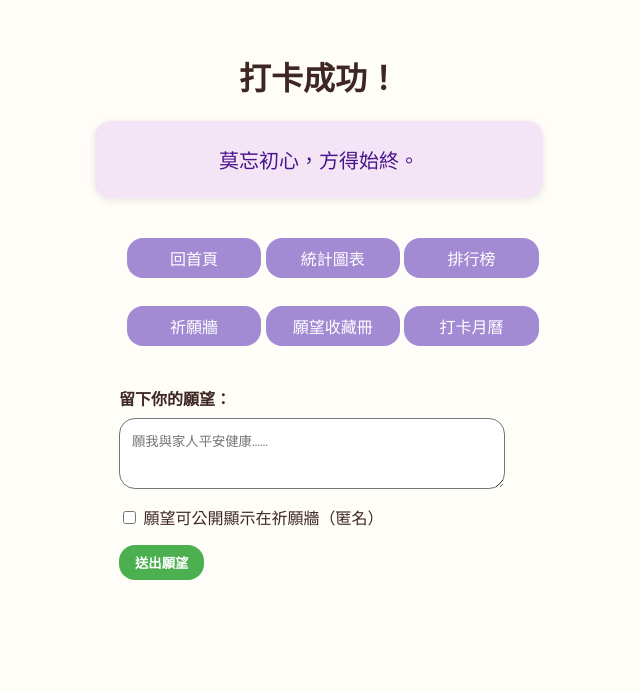
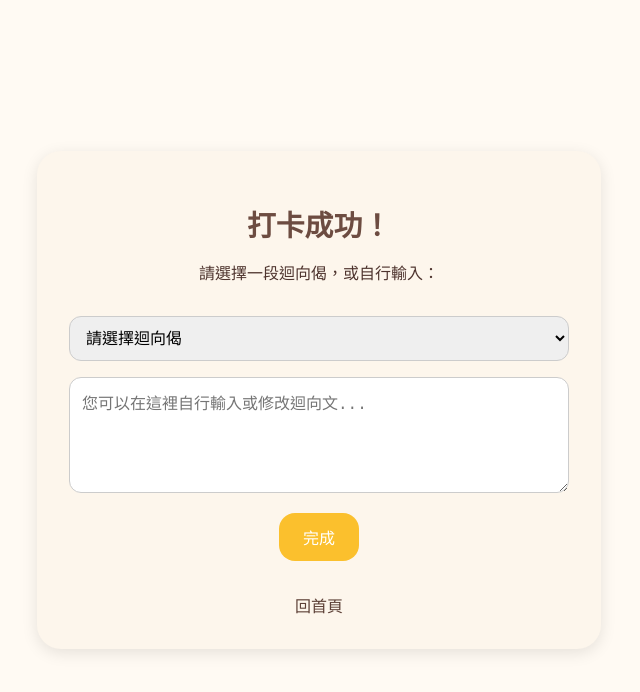
Before and after one commit to teresa0919/ddm-fy1, a website: page success.html in a window 1280 px wide. Shown: the whole page, without its empty margins (321-961 px from the left). Drawn offline with nearby package versions, Linux system fonts and the light colour scheme.

Commit message:
Update success.html

```diff
--- a/success.html
+++ b/success.html
@@ -1,156 +1,102 @@
-
 <!DOCTYPE html>
 <html lang="zh-Hant">
 <head>
   <meta charset="UTF-8" />
   <meta name="viewport" content="width=device-width, initial-scale=1.0"/>
-  <title>打卡成功</title>
-  <link rel="stylesheet" href="style.css" />
+  <title>打卡成功！</title>
   <style>
-    .success-box {
+    body {
+      font-family: 'Noto Sans TC', sans-serif;
+      background-color: #fffaf3;
+      margin: 0;
+      padding: 0;
+      display: flex;
+      align-items: center;
+      justify-content: center;
+      min-height: 100vh;
+      color: #4e342e;
+    }
+    .container {
+      max-width: 500px;
+      width: 90%;
+      margin: auto;
+      background: #fdf6ec;
+      padding: 2rem;
+      border-radius: 1.5rem;
+      box-shadow: 0 4px 16px rgba(0,0,0,0.1);
       text-align: center;
-      padding: 2rem 1rem;
     }
-    .quote {
-      font-size: 1.25rem;
-      background-color: #f3e5f5;
+    h1 {
+      font-size: 1.8rem;
+      margin-bottom: 1rem;
+      color: #6d4c41;
+    }
+    select, textarea {
+      width: 100%;
+      padding: 0.75rem;
+      font-size: 1rem;
+      margin-top: 1rem;
+      border: 1px solid #ccc;
+      border-radius: 0.75rem;
+      box-sizing: border-box;
+    }
+    button {
+      margin-top: 1rem;
+      padding: 0.75rem 1.5rem;
+      font-size: 1rem;
       border-radius: 1rem;
-      padding: 1.5rem;
-      margin: 1rem auto;
-      color: #4a148c;
-      max-width: 400px;
-      box-shadow: 0 2px 8px rgba(0,0,0,0.1);
+      border: none;
+      background-color: #fbc02d;
+      color: white;
+      cursor: pointer;
     }
-    .buttons {
-      display: grid;
-      grid-template-columns: repeat(auto-fit, minmax(120px, 1fr));
-      gap: 0.75rem 1rem;
-      justify-content: center;
-      max-width: 400px;
-      margin: 2rem auto 0;
-    }
-    .buttons a {
+    .links {
       margin-top: 2rem;
     }
-    .buttons {
-      display: grid;
-      grid-template-columns: repeat(auto-fit, minmax(120px, 1fr));
-      gap: 0.75rem 1rem;
-      justify-content: center;
-      max-width: 400px;
-      margin: 2rem auto 0;
-    }
-    .buttons a {
-      display: grid;
-      grid-template-columns: 1fr 1fr;
-      gap: 1rem 1rem;
-      justify-content: center;
-      max-width: 300px;
-      margin: 2rem auto 0;
-    }
-    .buttons a {
-      display: inline-block;
-      background: #a38bd4;
-      color: #fff;
-      padding: 0.5rem 0.6rem; width: 115px; font-size: 0.95rem; text-align: center;
-      margin: 0.5rem;
-      border-radius: 1rem;
+    .links a {
+      margin: 0 0.5rem;
       text-decoration: none;
-      font-size: 1rem;
+      color: #5d4037;
     }
   </style>
 </head>
 <body>
-  <script src="https://cdnjs.cloudflare.com/ajax/libs/bodymovin/5.7.6/lottie.min.js"></script>
-<div class="container success-box">
-  <div id="animation" style="width: 180px; margin: 1rem auto;"></div>
+  <div class="container">
     <h1>打卡成功！</h1>
-    <div class="quote" id="quoteDisplay">……</div>
-    <div class="buttons">
+    <p>請選擇一段迴向偈，或自行輸入：</p>
+
+    <select id="dedicationSelect" onchange="updateTextarea(this)">
+      <option value="">請選擇迴向偈</option>
+      <option value="願以此功德。莊嚴佛淨土。上報四重恩。下濟三途苦。若有見聞者。悉發菩提心。盡此一報身。同生極樂國。">迴向偈一</option>
+      <option value="願生西方淨土中，九品蓮花為父母。花開見佛悟無生，不退菩薩為伴侶。">迴向偈二</option>
+      <option value="十方三世佛，阿彌陀第一；九品度眾生，威德無窮極。我今大皈依，懺悔三業罪；凡有諸福善，至心用迴向。願同念佛人，感應隨時現；臨終西方境，分明在目前。見聞皆精進，同生極樂國；見佛了生死，如佛度一切。無邊煩惱斷，無量法門修；誓願度眾生，總願成佛道。虛空有盡，我願無窮。虛空有盡，我願無窮。">迴向偈三</option>
+      <option value="願我臨欲命終時，盡除一切諸障礙，面見彼佛阿彌陀，即得往生安樂剎。">迴向偈四</option>
+      <option value="願我命終時，盡除諸障礙，面見阿彌陀，往生安樂剎。">迴向偈五</option>
+      <option value="願以此功德。莊嚴佛淨土。上報四重恩。下濟三途苦。普願盡法界。沉溺諸有情。若有見聞者。悉發菩提心。盡此一報身。同生極樂國。願消三障諸煩惱，願得智慧真明瞭，普願罪障悉消除，世世常行菩薩道。">迴向偈六</option>
+      <option value="願以此功德，普及於一切。我等與眾生，皆共成佛道。">迴向偈七</option>
+      <option value="世界和平，人民安樂。正法久住，法輪常轉。災障消滅，禍患不生。法界有情，同生極樂。">迴向偈八</option>
+      <option value="我今稱念阿彌陀，真實功德佛名號，唯願慈悲哀攝受，證知懺悔及所願。我昔所造諸惡業，皆由無始貪瞋癡，從身語意之所生，一切我今皆懺悔。願我臨欲命終時，盡除一切諸障礙，面見我佛阿彌陀，即得往生安樂剎。我既往生彼國已，現前成就此大願，普願沉溺諸眾生，速往無量光佛剎。">迴向偈九</option>
+      <option value="稽首西方安樂國，接引眾生大導師。我今發願願往生，唯願慈悲哀攝受。">迴向偈十</option>
+    </select>
+
+    <textarea id="dedicationText" rows="5" placeholder="您可以在這裡自行輸入或修改迴向文..."></textarea>
+
+    <button onclick="goHome()">完成</button>
+
+    <div class="links">
       <a href="index.html">回首頁</a>
-      <a href="chart.html">統計圖表</a>
-      <a href="leaderboard.html">排行榜</a>
-      <a href="public_wishes.html">祈願牆</a>
-      <a href="my_wishes.html">願望收藏冊</a>
-      <a href="calendar.html">打卡月曆</a>
     </div>
+  </div>
 
-    <div class="wish-box" style="margin-top: 2rem; text-align: left; max-width: 400px; margin-left: auto; margin-right: auto;">
-      <label for="wish" style="font-weight: bold;">留下你的願望：</label><br/>
-      <textarea id="wish" rows="3" placeholder="願我與家人平安健康……" style="width: 90%; max-width: 360px; margin-top: 0.5rem; border-radius: 1rem; padding: 0.75rem;"></textarea>
-      <div style="margin-top: 0.75rem;">
-        <input type="checkbox" id="isPublic" />
-        <label for="isPublic">願望可公開顯示在祈願牆（匿名）</label>
-      </div>
-      <button onclick="submitWish()" style="margin-top: 1rem; padding: 0.5rem 1rem; border-radius: 1rem; background: #4caf50; color: white; border: none; font-weight: bold;">送出願望</button>
-      <div id="wishMsg" style="margin-top: 0.5rem; font-style: italic; color: #388e3c;"></div>
-    </div>
-</div>
+  <script>
+    function updateTextarea(select) {
+      document.getElementById('dedicationText').value = select.value;
+    }
 
-<script type="module">
-import { initializeApp } from "https://www.gstatic.com/firebasejs/9.22.2/firebase-app.js";
-import { getDatabase, ref, push } from "https://www.gstatic.com/firebasejs/9.22.2/firebase-database.js";
-const firebaseConfig = {
-  apiKey: "AIzaSyBU1AYuZzvZC1eW4nllG5qCAvcKXT90sg0",
-  authDomain: "ddm-fy.firebaseapp.com",
-  databaseURL: "https://ddm-fy-default-rtdb.asia-southeast1.firebasedatabase.app",
-  projectId: "ddm-fy",
-  storageBucket: "ddm-fy.appspot.com",
-  messagingSenderId: "439647437849",
-  appId: "1:439647437849:web:b195f3e4d316d417969688"
-};
-const app = initializeApp(firebaseConfig);
-const db = getDatabase(app);
-</script>
-<script>
-const quotes = [
-  "一日不作，一日不食。",
-  "佛法在世間，不離世間覺。",
-  "念佛一聲，罪滅河沙。",
-  "隨喜功德，福慧雙增。",
-  "靜坐常思己過，閒談莫論人非。",
-  "莫忘初心，方得始終。",
-  "心淨則佛土淨，心安即是道場。",
-  "修行不離日常，持戒就在生活。",
-  "願以此功德，普及於一切。",
-  "正念當下，即是光明。"
-];
-document.getElementById("quoteDisplay").textContent = quotes[Math.floor(Math.random() * quotes.length)];
-
-function submitWish() {
-  const wish = document.getElementById("wish").value.trim();
-  const isPublic = document.getElementById("isPublic").checked;
-  const msg = document.getElementById("wishMsg");
-
-  if (!wish) {
-    msg.textContent = "請先輸入願望內容唷～";
-    msg.style.color = "#d32f2f";
-    return;
-  }
-
-  const nickname = localStorage.getItem("nickname") || "匿名";
-  const timestamp = Date.now();
-  const newWish = {
-    nickname,
-    wish,
-    isPublic,
-    timestamp
-  };
-  import("https://www.gstatic.com/firebasejs/9.22.2/firebase-database.js").then(({ getDatabase, ref, push }) => {
-    const db = getDatabase();
-    push(ref(db, "wishes"), newWish)
-      .then(() => {
-        msg.textContent = "已送出！願望將與功德一同迴向～";
-        msg.style.color = "#388e3c";
-        document.getElementById("wish").value = "";
-        document.getElementById("isPublic").checked = false;
-      })
-      .catch((err) => {
-        msg.textContent = "送出失敗：" + err.message;
-        msg.style.color = "#d32f2f";
-      });
-  });
-}
-</script>
+    function goHome() {
+      alert("感謝您誠心迴向！");
+      window.location.href = "index.html";
+    }
+  </script>
 </body>
 </html>
```
